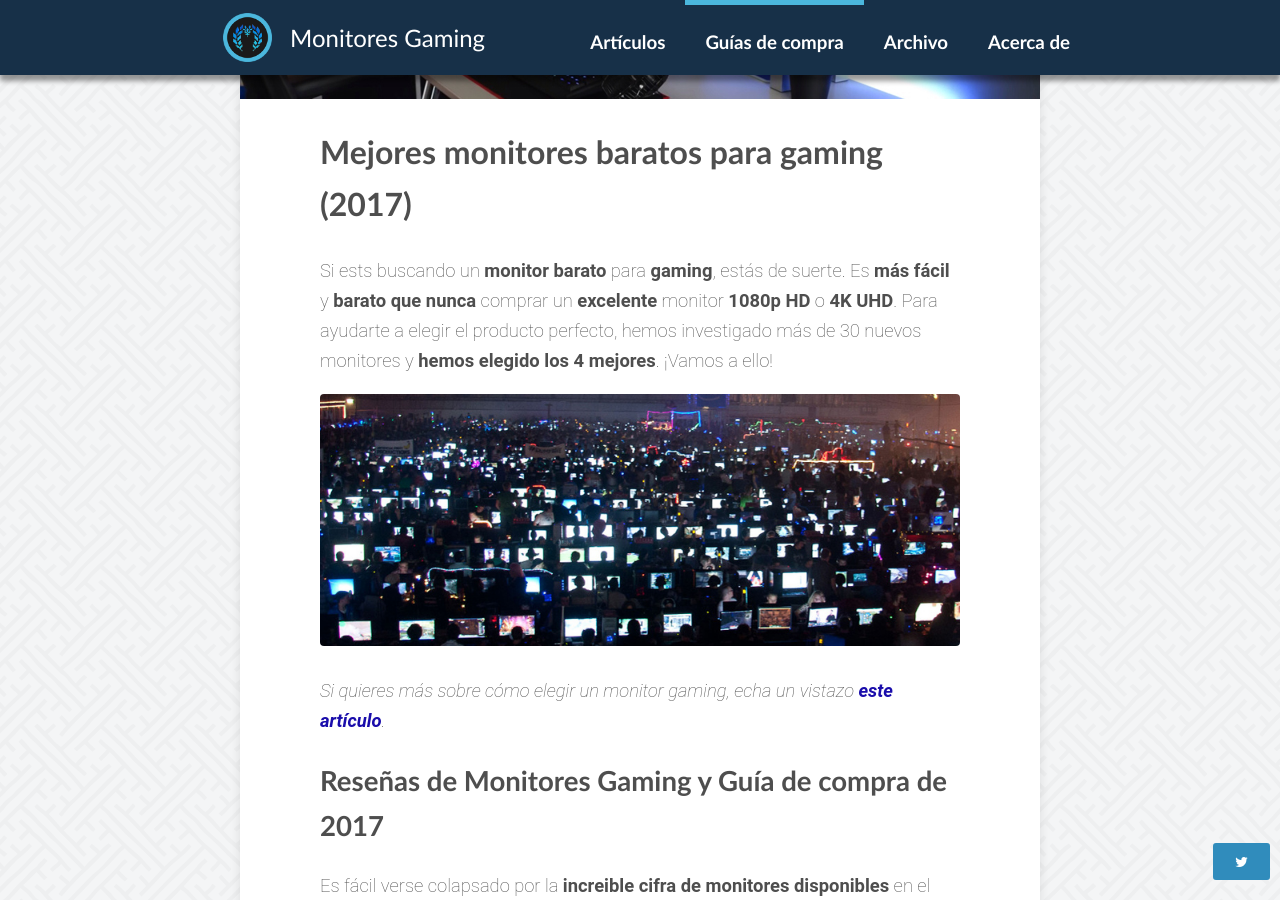
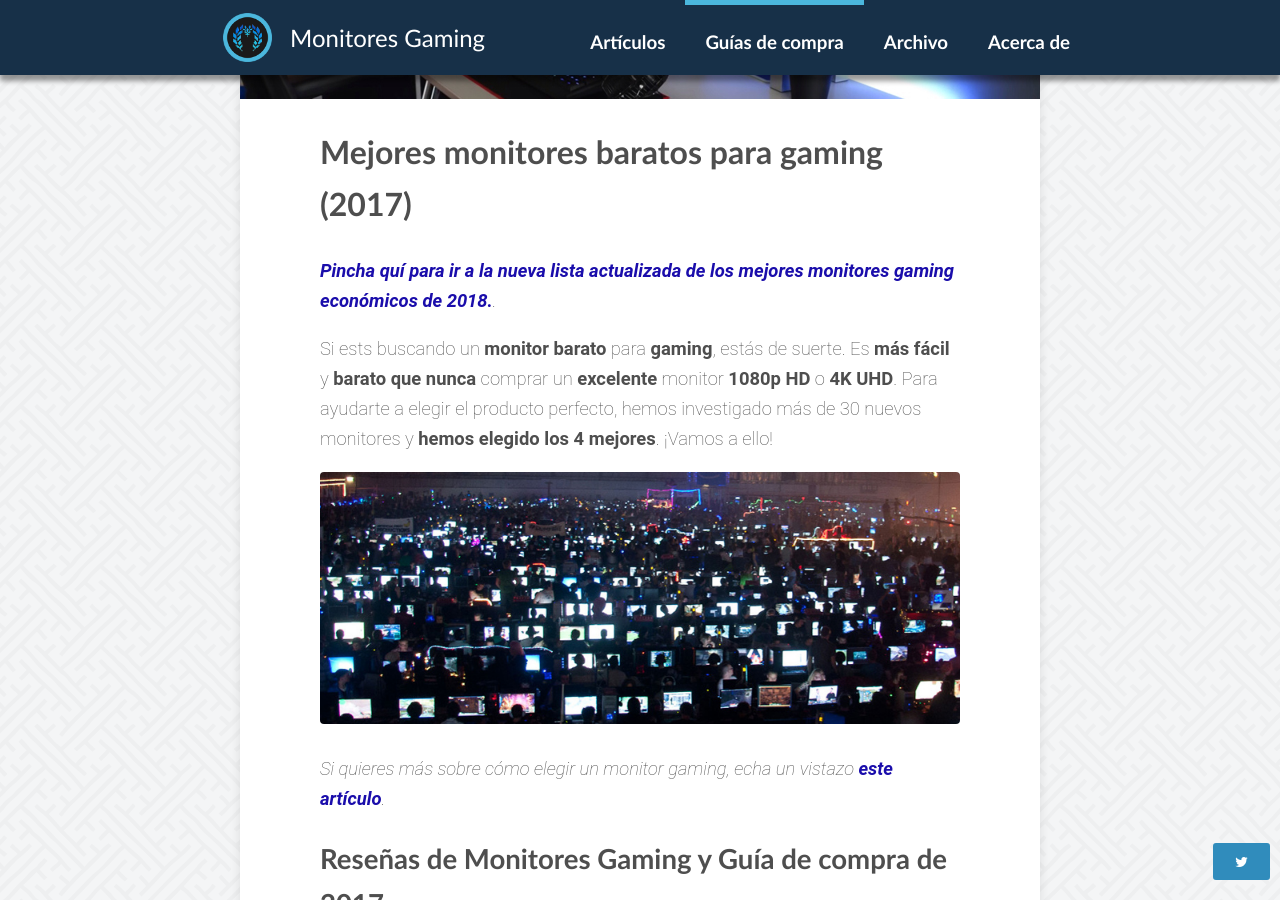
Before and after one commit to Losazul/losazul.github.io, a Jekyll site: the page built from _posts/2017-09-22-mejores-monitores-para-gaming-baratos.md, in a window 1280 px wide and 900 px high, scrolled down 351 px. Built offline with Jekyll 4.4.1, drawn with Linux system fonts in a browser that asks for light colours; nearby versions of some CDN libraries; comment, search, counter and statistics services are not loaded.

Commit message:
Monitores baratos link 2

```diff
--- a/_posts/2017-09-22-mejores-monitores-para-gaming-baratos.md
+++ b/_posts/2017-09-22-mejores-monitores-para-gaming-baratos.md
@@ -12,6 +12,8 @@ comments: true
 ---
 <!--more-->
 <!-- more -->
+<i> **<a href="/guias-de-compra/mejores-monitores-baratos-gaming-del-momento-2018/"><font color="#1a0dab"> Pincha quí para ir a la nueva lista actualizada de los mejores monitores gaming económicos de 2018.</font></a>**.</i>
+
 Si ests buscando un **monitor barato** para **gaming**, estás de suerte. Es **más fácil** y **barato que nunca** comprar un **excelente** monitor **1080p HD** o **4K UHD**. Para ayudarte a elegir el producto perfecto, hemos investigado más de 30 nuevos monitores y **hemos elegido los 4 mejores**. ¡Vamos a ello!
 
 <img src="/images/pictures/monitores-sin-precedentes.jpg">
```
Also changed, not shown: 1 other file.
